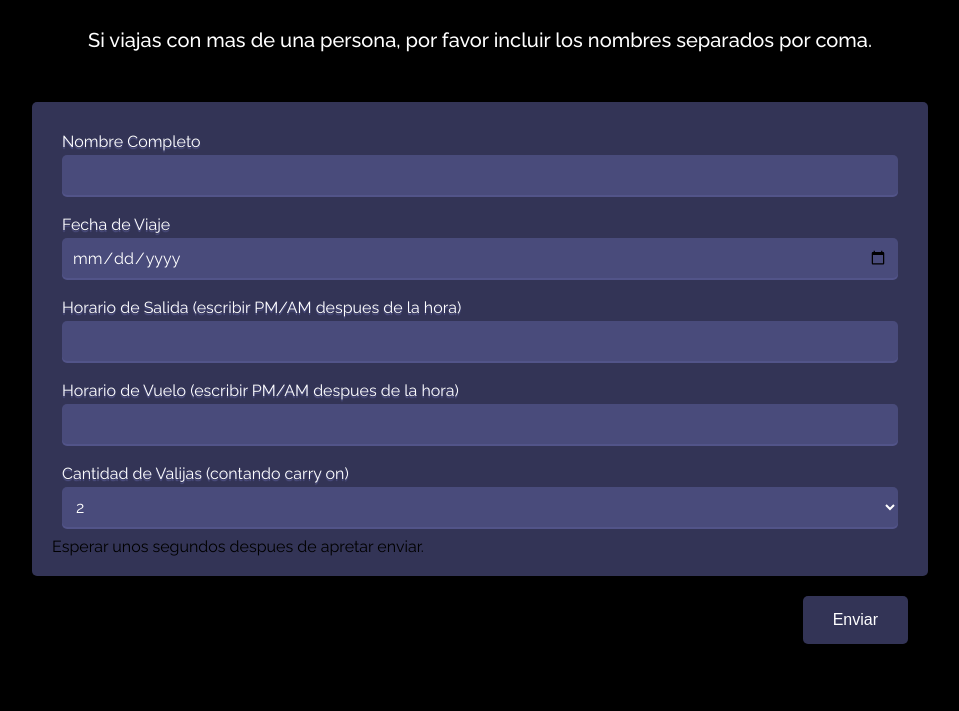
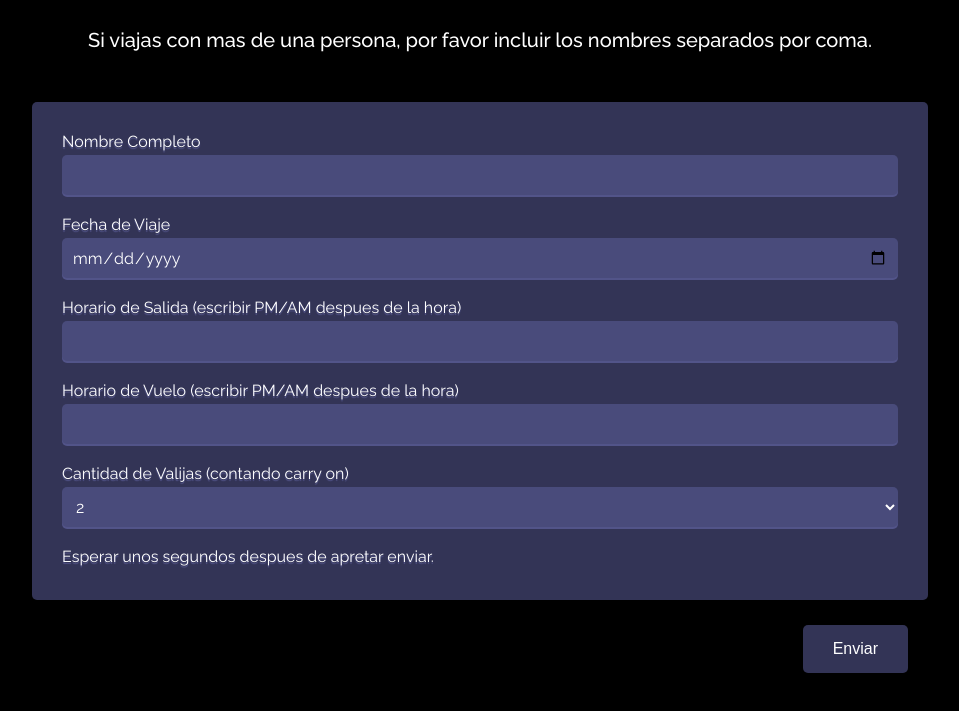
Before and after one commit to tomycabre/Remiseria, a plain HTML site: page index.html in a window 1280 px wide. Shown: the part 229-940 px from the top of the page, without its empty margins (160-1119 px from the left). Drawn offline with Linux system fonts and the light colour scheme; files that its build step writes are made by us from their sources.

Commit message:
Update index.html

```diff
--- a/index.html
+++ b/index.html
@@ -69,11 +69,11 @@
               <option value="seis">6</option>
             </select>
           </div>
-          <div>
+          <div class="input-container">
             <label>Esperar unos segundos despues de apretar enviar.</label>
           </div>
         </section>
-        <div class="send-container">
+        <div class="send-container" style="margin-top: 5px">
           <input type="submit" value="Enviar" onclick="return true" />
         </div>
       </form>
```
